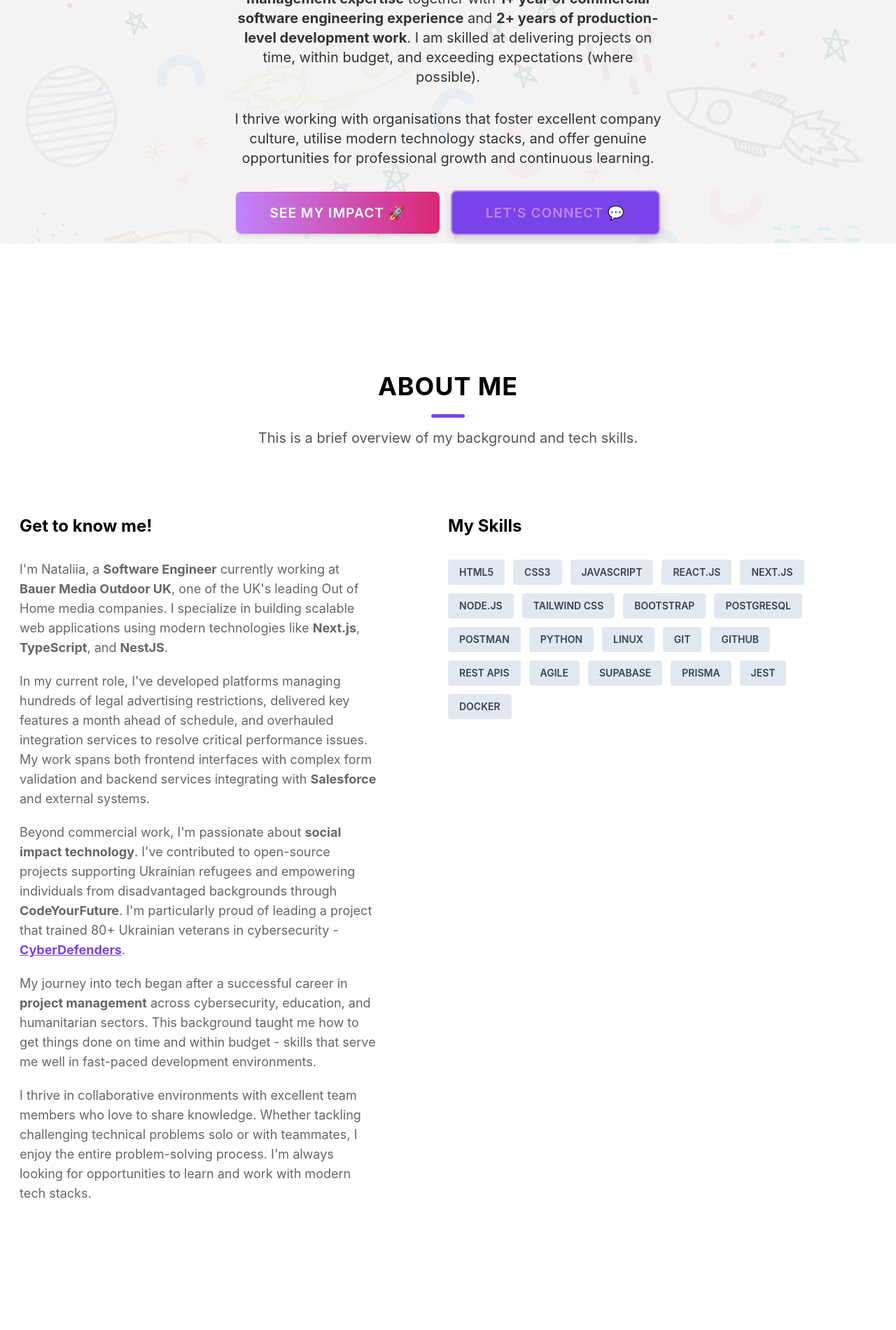
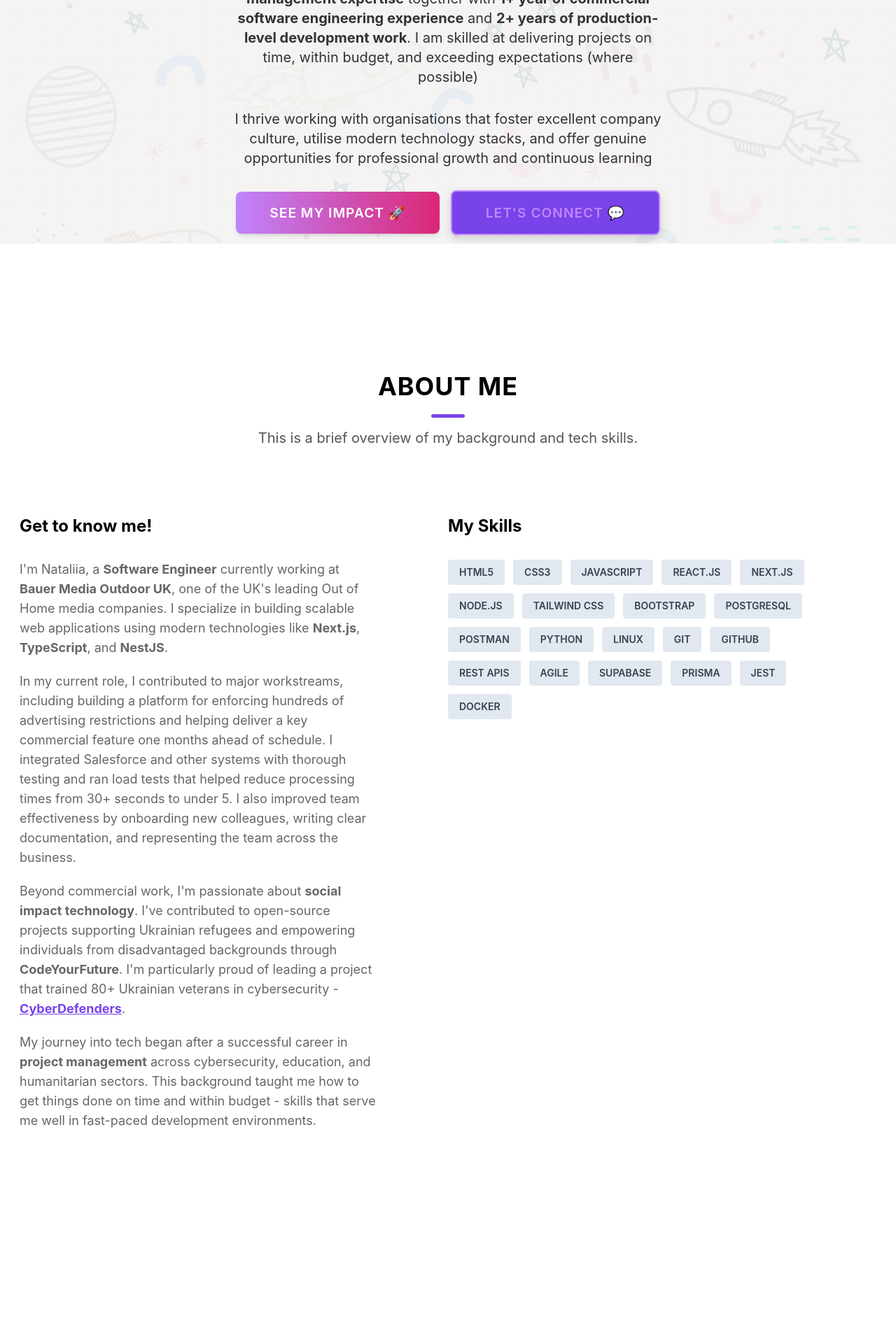
Before and after one commit to nataliiazab/portfolio, a React (Vite) app: page / in a window 1280 px wide. Shown: the part 484-2385 px from the top of the page at 70% size. Built offline with nearby package versions, Linux system fonts and the light colour scheme; a web font is replaced by a local one.

Commit message:
Update About and Home components

```diff
--- a/src/components/About.jsx
+++ b/src/components/About.jsx
@@ -1,4 +1,3 @@
-import React from "react";
 import { Helmet } from "react-helmet";
 import Headline from "../shared/Headline";
 import skills from "../../public/skills.js";
@@ -37,12 +36,15 @@ const About = () => {
             </p>
 
             <p className="mb-5">
-              In my current role, I&apos;ve developed platforms managing
-              hundreds of legal advertising restrictions, delivered key features
-              a month ahead of schedule, and overhauled integration services to
-              resolve critical performance issues. My work spans both frontend
-              interfaces with complex form validation and backend services
-              integrating with <strong>Salesforce</strong> and external systems.
+              In my current role, I contributed to major workstreams, including
+              building a platform for enforcing hundreds of advertising
+              restrictions and helping deliver a key commercial feature one
+              months ahead of schedule. I integrated Salesforce and other
+              systems with thorough testing and ran load tests that helped
+              reduce processing times from 30+ seconds to under 5. I also
+              improved team effectiveness by onboarding new colleagues, writing
+              clear documentation, and representing the team across the
+              business.
             </p>
 
             <p className="mb-5">
@@ -68,14 +70,6 @@ const About = () => {
               education, and humanitarian sectors. This background taught me how
               to get things done on time and within budget - skills that serve
               me well in fast-paced development environments.
-            </p>
-
-            <p className="mb-5">
-              I thrive in collaborative environments with excellent team members
-              who love to share knowledge. Whether tackling challenging
-              technical problems solo or with teammates, I enjoy the entire
-              problem-solving process. I&apos;m always looking for opportunities
-              to learn and work with modern tech stacks.
             </p>
           </div>
         </motion.div>
--- a/src/components/Home.jsx
+++ b/src/components/Home.jsx
@@ -52,7 +52,7 @@ const Home = () => {
             As a Software Engineer at <strong>Bauer Media Outdoor UK</strong>, I
             specialise in full-stack development using Next.js, TypeScript, and
             NestJS to build an internal tool for one of the UK&apos;s leading
-            Out of Home media companies.
+            Out of Home media companies
             <br />
             <br />I bring a unique combination of{" "}
             <strong>5+ years of project management expertise</strong> together
@@ -62,13 +62,13 @@ const Home = () => {
             </strong>{" "}
             and <strong>2+ years of production-level development work</strong>.
             I am skilled at delivering projects on time, within budget, and
-            exceeding expectations (where possible).
+            exceeding expectations (where possible)
           </p>
 
           <p className="text-light text-lg md:text-xl mb-8 leading-relaxed">
             I thrive working with organisations that foster excellent company
             culture, utilise modern technology stacks, and offer genuine
-            opportunities for professional growth and continuous learning.
+            opportunities for professional growth and continuous learning
           </p>
           <div className="flex flex-col md:flex-row gap-4 justify-center items-center">
             <a
```
